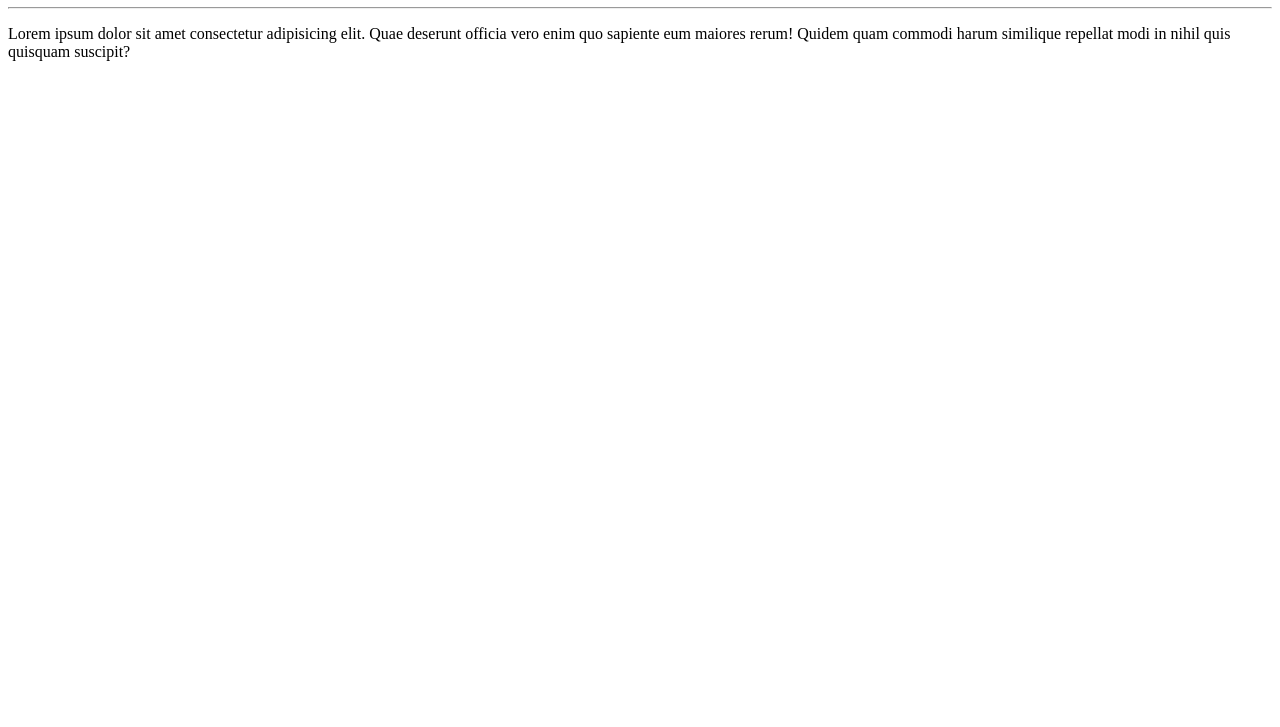
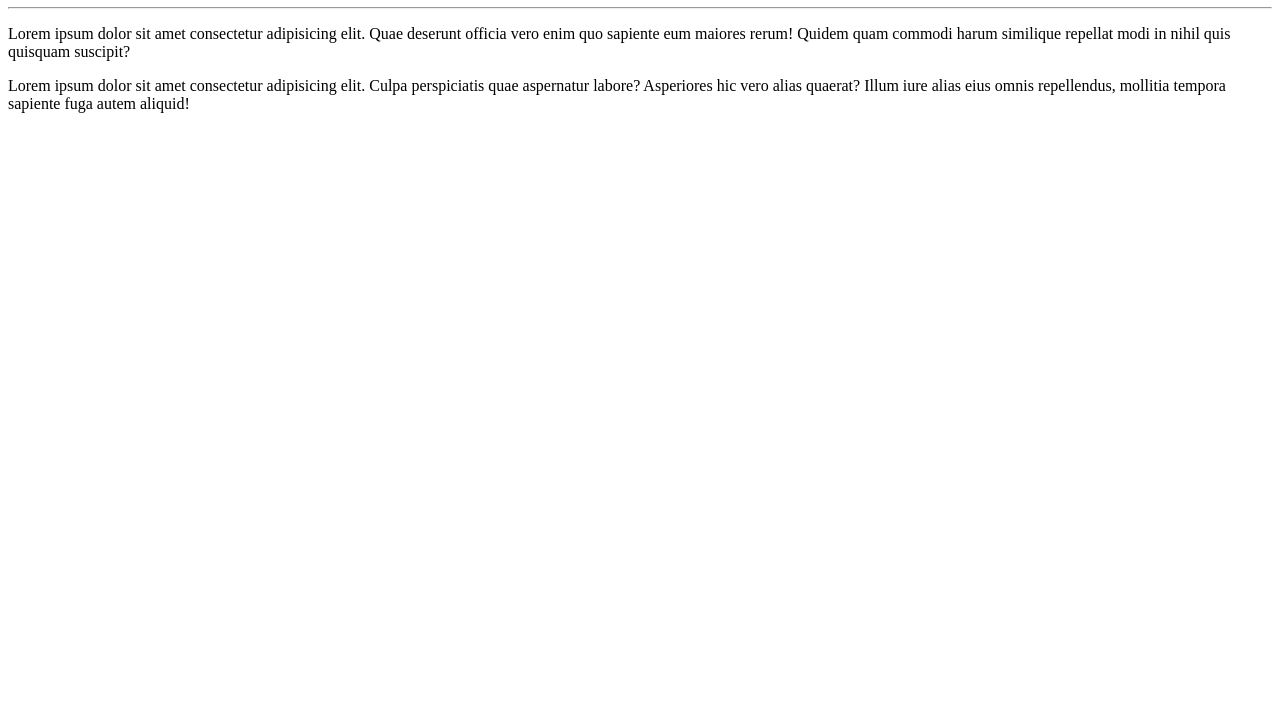
Before and after one commit to ANAFJ/Ola-Mundo, a plain HTML site: page site-exemplo/index.html in a window 1280 px wide. Shown: the part 73-800 px from the top of the page. Drawn offline with Linux system fonts and the light colour scheme.

Commit message:
Adicionei um paragrafo

```diff
--- a/site-exemplo/index.html
+++ b/site-exemplo/index.html
@@ -9,5 +9,6 @@
     <h1>Olá, Mundo!</h1>
     <hr>
     <p>Lorem ipsum dolor sit amet consectetur adipisicing elit. Quae deserunt officia vero enim quo sapiente eum maiores rerum! Quidem quam commodi harum similique repellat modi in nihil quis quisquam suscipit?</p>
+    <p>Lorem ipsum dolor sit amet consectetur adipisicing elit. Culpa perspiciatis quae aspernatur labore? Asperiores hic vero alias quaerat? Illum iure alias eius omnis repellendus, mollitia tempora sapiente fuga autem aliquid!</p>
 </body>
 </html>
```
